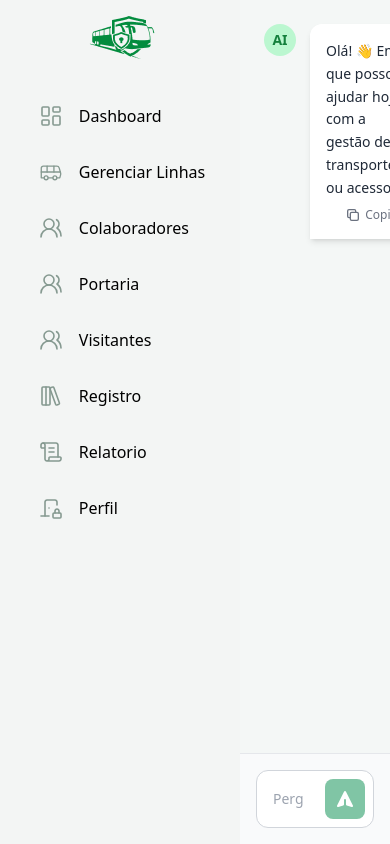
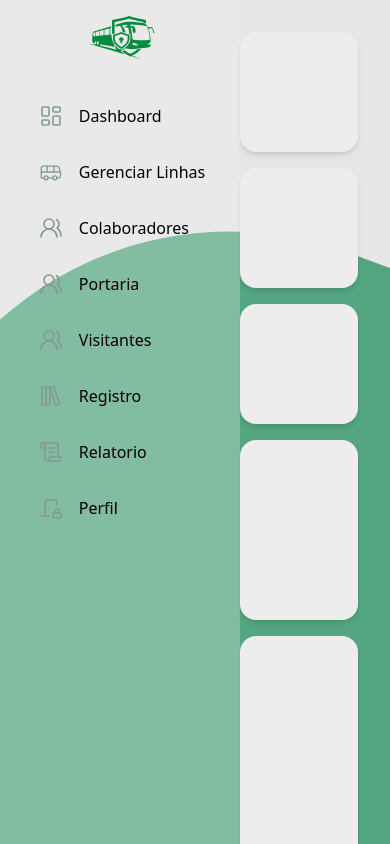
Before and after one commit to Marilia84/Gestao-de-Acesso, a React (Vite) app: page /home in a window 390 px wide. Shown: the top 844 px of the page. Built offline with nearby package versions, Linux system fonts and the light colour scheme; sample sign-in values are in the browser's storage; some icons are missing.

Commit message:
A home já tem responsividade
Added logout functionality and improved UI structure.

```diff
--- a/src/pages/Home.jsx
+++ b/src/pages/Home.jsx
@@ -1,215 +1,44 @@
-import React, { useState } from "react";
-import Navbar from "../components/Navbar"; // Seu componente Navbar
+import Navbar from "../components/Navbar";
 
-// --- Ícones (Exemplos, use SVGs ou biblioteca de ícones) ---
-const UserAvatar = () => (
-  <div className="w-8 h-8 rounded-full bg-blue-200 flex items-center justify-center text-blue-700 font-bold text-sm shrink-0">
-    U {/* Ou use uma imagem/ícone */}
-  </div>
-);
-
-const AiAvatar = () => (
-  <div className="w-8 h-8 rounded-full bg-green-200 flex items-center justify-center text-green-700 font-bold text-sm shrink-0">
-    AI {/* Ou use o logo da sua IA */}
-  </div>
-);
-
-const SendIcon = () => (
-  <svg
-    xmlns="http://www.w3.org/2000/svg"
-    className="h-5 w-5"
-    viewBox="0 0 20 20"
-    fill="currentColor"
-  >
-    <path d="M10.894 2.553a1 1 0 00-1.788 0l-7 14a1 1 0 001.169 1.409l5-1.429A1 1 0 009 15.571V11a1 1 0 112 0v4.571a1 1 0 00.725.962l5 1.428a1 1 0 001.17-1.408l-7-14z" />
-  </svg>
-);
-
-const CopyIcon = () => (
-  <svg
-    xmlns="http://www.w3.org/2000/svg"
-    className="h-4 w-4"
-    fill="none"
-    viewBox="0 0 24 24"
-    stroke="currentColor"
-    strokeWidth={2}
-  >
-    <path
-      strokeLinecap="round"
-      strokeLinejoin="round"
-      d="M8 16H6a2 2 0 01-2-2V6a2 2 0 012-2h8a2 2 0 012 2v2m-6 12h8a2 2 0 002-2v-8a2 2 0 00-2-2h-8a2 2 0 00-2 2v8a2 2 0 002 2z"
-    />
-  </svg>
-);
-// --- Fim dos Ícones ---
-
+// cor de fundo E5EDE9
 export default function Home() {
-  // Estado para guardar as mensagens do chat
-  const [messages, setMessages] = useState([
-    {
-      id: 1,
-      sender: "ai",
-      text: "Olá! 👋 Em que posso ajudar hoje com a gestão de transportes ou acesso?",
-    },
-    // Exemplo de como adicionar mais mensagens:
-    // { id: 2, sender: 'user', text: 'Preciso gerar um relatório de acessos da portaria principal de ontem.' },
-    // { id: 3, sender: 'ai', text: 'Claro! Gerando o relatório de acessos da Portaria Principal para ontem...' },
-  ]);
-  // Estado para o input do usuário
-  const [inputText, setInputText] = useState("");
-  // Estado para indicar se a IA está "pensando"
-  const [isAiThinking, setIsAiThinking] = useState(false);
-
-  const handleSendMessage = async (e) => {
-    // Tornando a função async
-    e.preventDefault();
-    const trimmedInput = inputText.trim();
-    if (!trimmedInput) return;
-
-    const newUserMessage = {
-      id: Date.now(),
-      sender: "user",
-      text: trimmedInput,
-    };
-
-    // Adiciona a mensagem do usuário imediatamente
-    setMessages((prevMessages) => [...prevMessages, newUserMessage]);
-    setInputText(""); // Limpa o input
-    setIsAiThinking(true); // Mostra que a IA está processando
-
-    // --- SIMULAÇÃO DA CHAMADA À API DA IA ---
-    try {
-      // Substitua isso pela sua chamada real:
-      // const response = await api.post('/chatbot', { message: trimmedInput });
-      // const aiText = response.data.reply;
-
-      // Simulação:
-      await new Promise((resolve) => setTimeout(resolve, 1500)); // Espera 1.5 segundos
-      const aiText = `Entendido! Você pediu para: "${trimmedInput}". Executando a tarefa... (Resposta simulada 🤖)`;
-      // Fim da Simulação
-
-      const aiResponse = {
-        id: Date.now() + 1, // Garante ID único
-        sender: "ai",
-        text: aiText,
-      };
-      setMessages((prevMessages) => [...prevMessages, aiResponse]);
-    } catch (error) {
-      console.error("Erro ao comunicar com a IA:", error);
-      const errorResponse = {
-        id: Date.now() + 1,
-        sender: "ai",
-        text: "Desculpe, não consegui processar sua solicitação no momento. 😥 Tente novamente mais tarde.",
-      };
-      setMessages((prevMessages) => [...prevMessages, errorResponse]);
-    } finally {
-      setIsAiThinking(false); // IA terminou de processar
-    }
-    // --- Fim da Lógica ---
-  };
-
-  const handleCopy = (text) => {
-    navigator.clipboard
-      .writeText(text)
-      .then(() => alert("Texto copiado para a área de transferência!"))
-      .catch((err) => console.error("Erro ao copiar texto:", err));
+  const handleLogout = () => {
+    localStorage.removeItem("token");
+    window.location.href = "/"; // redireciona para login
   };
 
   return (
-    // Layout principal: Navbar à esquerda, Chat ocupa o restante
-    <div className="flex bg-[#F4F7F6] min-h-screen">
-      {" "}
-      {/* Cor de fundo consistente */}
-      <Navbar />
-      {/* Área do Chat (ocupa o espaço restante) */}
-      <div className="flex-1 flex flex-col max-h-screen overflow-hidden">
-        {" "}
-        {/* Previne scroll da página inteira */}
-        {/* Histórico de Mensagens */}
-        <div className="flex-1 overflow-y-auto p-6 space-y-5">
-          {" "}
-          {/* Scroll apenas aqui */}
-          {messages.map((msg) => (
-            <div
-              key={msg.id}
-              className={`flex items-start gap-3.5 ${
-                msg.sender === "user" ? "justify-end" : ""
-              }`}
-            >
-              {/* Avatar da IA (à esquerda) */}
-              {msg.sender === "ai" && <AiAvatar />}
+    <div className="relative bg-[#E6E6E6] min-h-screen flex overflow-hidden">
+        {/* Fundos decorativos */}
+        <div className="absolute right-0 bottom-10 w-[650px] h-[600px] bg-[#53A67F] rounded-tl-[400px] rounded-bl-[300px] rotate-[20deg] translate-x-1/4 -translate-y-1/4 z-0" />
+        <div className="absolute right-0 top-[750px] w-[950px] h-[450px] bg-[#53A67F] rounded-tl-[400px] rounded-br-[400px] rounded-tr-[400px] rotate-[-10deg] translate-x-1/4 -translate-y-1/4 z-0" />
 
-              {/* Balão de Mensagem */}
-              <div
-                className={`max-w-xl lg:max-w-2xl p-4 rounded-xl shadow-md ${
-                  msg.sender === "user"
-                    ? "bg-[#038C4C] text-white ml-auto rounded-br-none" // Estilo User (verde escuro, canto ajustado)
-                    : "bg-white text-gray-800 rounded-bl-none" // Estilo AI (branco, canto ajustado)
-                }`}
-              >
-                <p className="text-sm leading-relaxed">{msg.text}</p>
-                {/* Botões de Ação para IA */}
-                {msg.sender === "ai" && (
-                  <div className="flex justify-end gap-3 mt-2 text-xs text-gray-500">
-                    <button
-                      onClick={() => handleCopy(msg.text)}
-                      className="flex items-center gap-1 hover:text-gray-800 transition-colors"
-                      title="Copiar texto"
-                    >
-                      <CopyIcon /> Copiar
-                    </button>
-                    {/* Outros botões podem ser adicionados aqui */}
-                  </div>
-                )}
-              </div>
+        {/* Navbar sobre os fundos (fixa à esquerda) */}
+        <div className="absolute top-0 left-0 h-full z-20 w-56">
+          <Navbar />
+        </div>
 
-              {/* Avatar do Usuário (à direita) */}
-              {msg.sender === "user" && <UserAvatar />}
+      {/* Conteúdo centralizado */}
+      <div className="flex-1 relative z-10 p-8 pl-[240px] overflow-auto">
+          <div className="relative z-10 max-w-[1200px] mx-auto">
+            {/* Primeira linha de cards */}
+            <div className="flex flex-col md:flex-row flex-wrap gap-4 md:gap-6 w-full">
+              <div className="bg-[#EDEDED] shadow-md rounded-[16px] md:rounded-[32px] h-[120px] md:h-[150px] w-full md:w-[300px]" />
+              <div className="bg-[#EDEDED] shadow-md rounded-[16px] md:rounded-[32px] h-[120px] md:h-[150px] w-full md:w-[300px]" />
+              <div className="bg-[#EDEDED] shadow-md rounded-[16px] md:rounded-[32px] h-[120px] md:h-[150px] w-full md:w-[300px]" />
             </div>
-          ))}
-          {/* Indicador de "pensando" */}
-          {isAiThinking && (
-            <div className="flex items-start gap-3.5">
-              <AiAvatar />
-              <div className="max-w-xl lg:max-w-2xl p-4 rounded-xl shadow-md bg-white text-gray-500 rounded-bl-none animate-pulse">
-                <p className="text-sm italic">Digitando...</p>
-              </div>
+
+            {/* Segunda linha */}
+            <div className="w-full mt-4 md:mt-6">
+              <div className="bg-[#EDEDED] shadow-md rounded-[16px] md:rounded-[32px] h-[180px] md:h-[230px] w-full" />
             </div>
-          )}
-          {/* Espaço no final para não colar no input */}
-          <div className="h-4"></div>
-        </div>
-        {/* Área de Input Fixa na Base */}
-        <div className="p-4 border-t border-gray-200 bg-gray-50">
-          <form
-            onSubmit={handleSendMessage}
-            className="flex items-center gap-3 bg-white border border-gray-300 rounded-xl p-2 focus-within:ring-2 focus-within:ring-[#36A293]"
-          >
-            <textarea
-              value={inputText}
-              onChange={(e) => setInputText(e.target.value)}
-              placeholder="Pergunte ou peça algo..."
-              rows="1"
-              className="flex-1 px-2 py-1 border-none resize-none focus:ring-0 outline-none text-sm bg-transparent" // Estilo mais limpo
-              onKeyDown={(e) => {
-                if (e.key === "Enter" && !e.shiftKey) {
-                  e.preventDefault();
-                  handleSendMessage(e);
-                }
-              }}
-              disabled={isAiThinking} // Desabilita input enquanto a IA pensa
-            />
-            <button
-              type="submit"
-              className="bg-[#038C4C] text-white p-2.5 rounded-lg hover:bg-[#036f4c] transition-colors disabled:opacity-50 disabled:cursor-not-allowed"
-              disabled={!inputText.trim() || isAiThinking}
-              title="Enviar mensagem"
-            >
-              <SendIcon />
-            </button>
-          </form>
+
+            {/* Terceira linha */}
+            <div className="w-full mt-4 md:mt-6">
+              <div className="bg-[#EDEDED] shadow-md rounded-[16px] md:rounded-[32px] h-[350px] md:h-[470px] w-full" />
+            </div>
+          </div>
         </div>
       </div>
-    </div>
   );
 }
```
